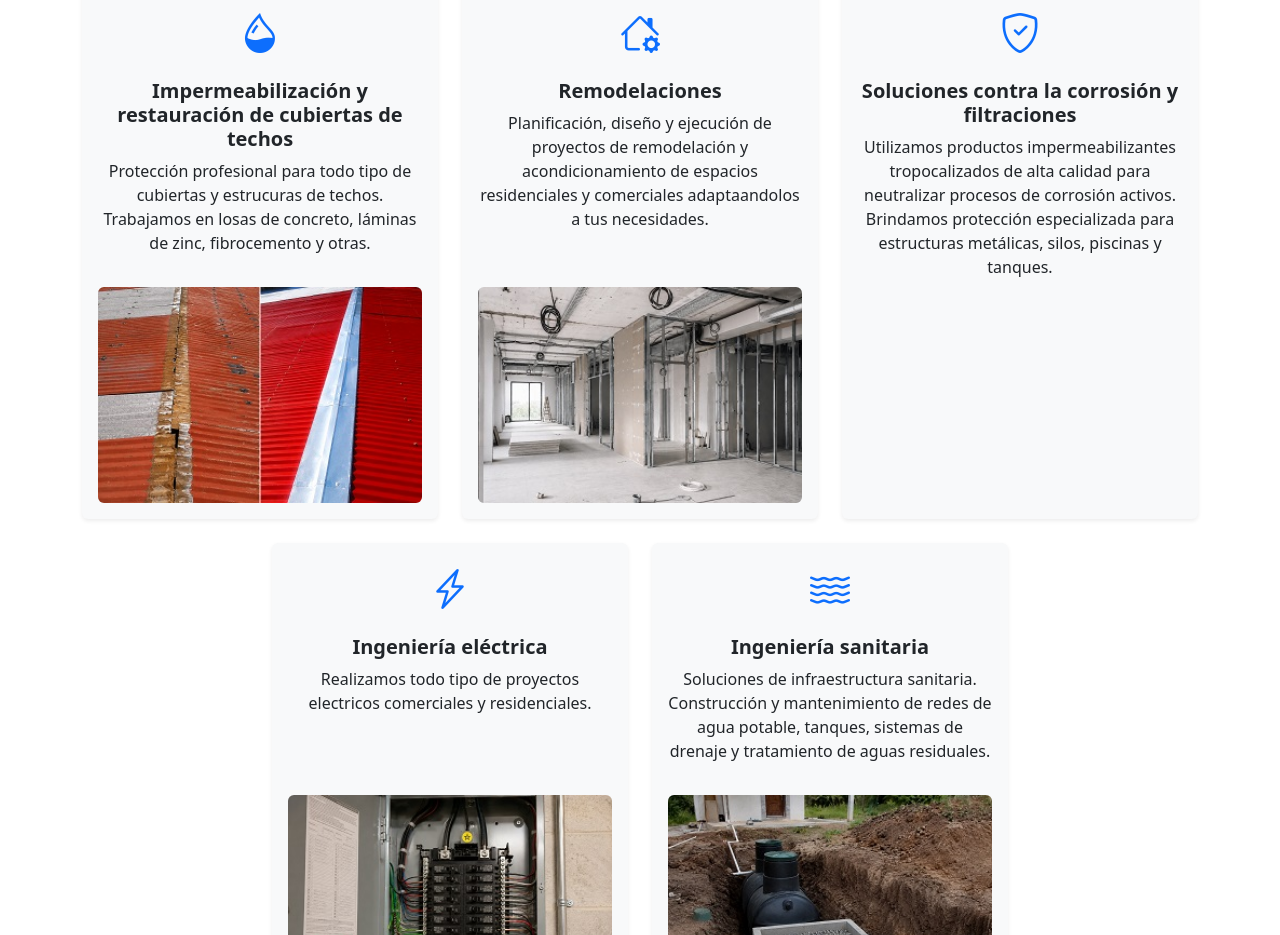
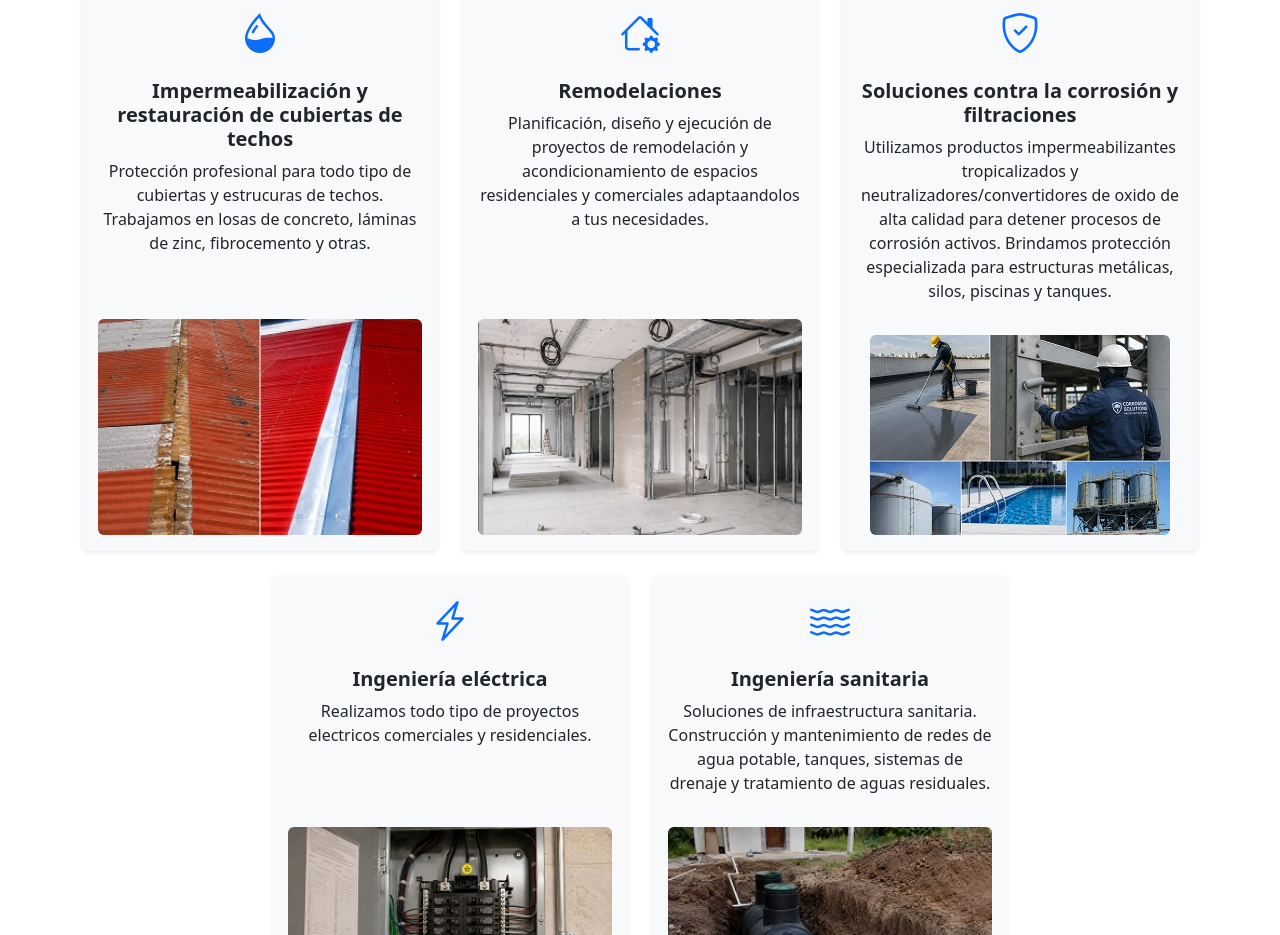
Before and after one commit to pccanales/cc-construcciones, a plain HTML site: page index.html in a window 1280 px wide. Shown: the part 770-1705 px from the top of the page. Drawn offline with nearby package versions, Linux system fonts and the light colour scheme.

Commit message:
Se agregó una nueva imagen al servicio de soluciones contra la corrosión y filtraciones, junto con una descripción más detallada del servicio.

```diff
--- a/index.html
+++ b/index.html
@@ -96,7 +96,8 @@
                     <div class="card-body text-center">
                         <div class="mb-3 text-primary"><i class="bi bi-shield-check fs-1"></i></div>
                         <h5 class="card-title fw-bold">Soluciones contra la corrosión y filtraciones</h5>
-                        <p class="card-text">Utilizamos productos impermeabilizantes tropocalizados de alta calidad para neutralizar procesos de corrosión activos. Brindamos protección especializada para estructuras metálicas, silos, piscinas y tanques.</p>
+                        <p class="card-text flex-grow-1">Utilizamos productos impermeabilizantes tropicalizados y neutralizadores/convertidores de oxido de alta calidad para detener procesos de corrosión activos. Brindamos protección especializada para estructuras metálicas, silos, piscinas y tanques.</p>
+                        <img src="images/soluciones-anti-corrosion.jpg" alt="Imagen de servicio anti-corrosión" class="img-fluid rounded mt-3">
                     </div>
                 </div>
             </div>
```
Also changed, not shown: images/soluciones-anti-corrosion.jpg (added).
